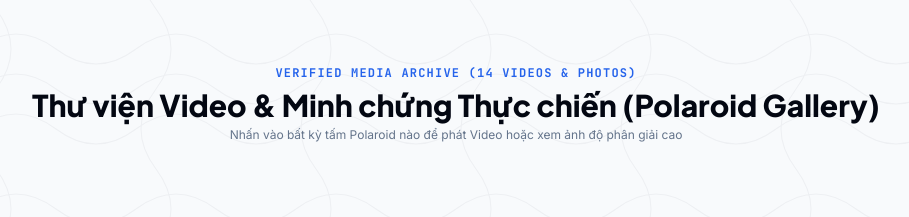
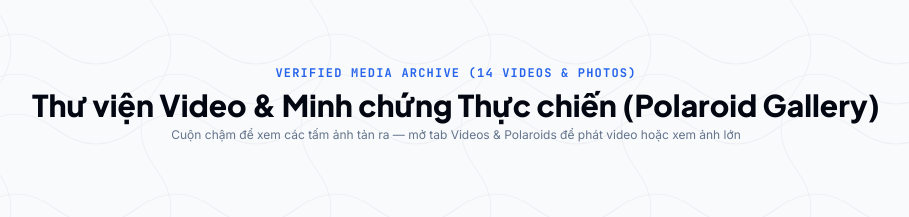
Before and after one commit to thanduytan78-eng/portfolio, a plain HTML site: page 404.html in a window 1280 px wide. Shown: the part 11000-11217 px from the top of the page, without its empty margins (184-1093 px from the left). Drawn offline with nearby package versions, Linux system fonts and the light colour scheme.

Commit message:
Fix gallery hint text

```diff
--- a/404.html
+++ b/404.html
@@ -517,7 +517,7 @@
         <div class="text-center mb-8">
           <span class="text-xs font-mono font-bold uppercase tracking-widest text-blue-600">VERIFIED MEDIA ARCHIVE (14 VIDEOS &amp; PHOTOS)</span>
           <h3 class="font-display font-extrabold text-2xl sm:text-3xl text-navy-950 mt-1">Thư viện Video &amp; Minh chứng Thực chiến (Polaroid Gallery)</h3>
-          <p class="text-xs text-slate-500 mt-1">Nhấn vào bất kỳ tấm Polaroid nào để phát Video hoặc xem ảnh độ phân giải cao</p>
+          <p class="text-xs text-slate-500 mt-1">Cuộn chậm để xem các tấm ảnh tản ra — mở tab Videos &amp; Polaroids để phát video hoặc xem ảnh lớn</p>
         </div>
         <div id="polaroid-strip" class="px-2"></div>
       </div>
```
Also changed, not shown: index.html (+1 -1 lines).
